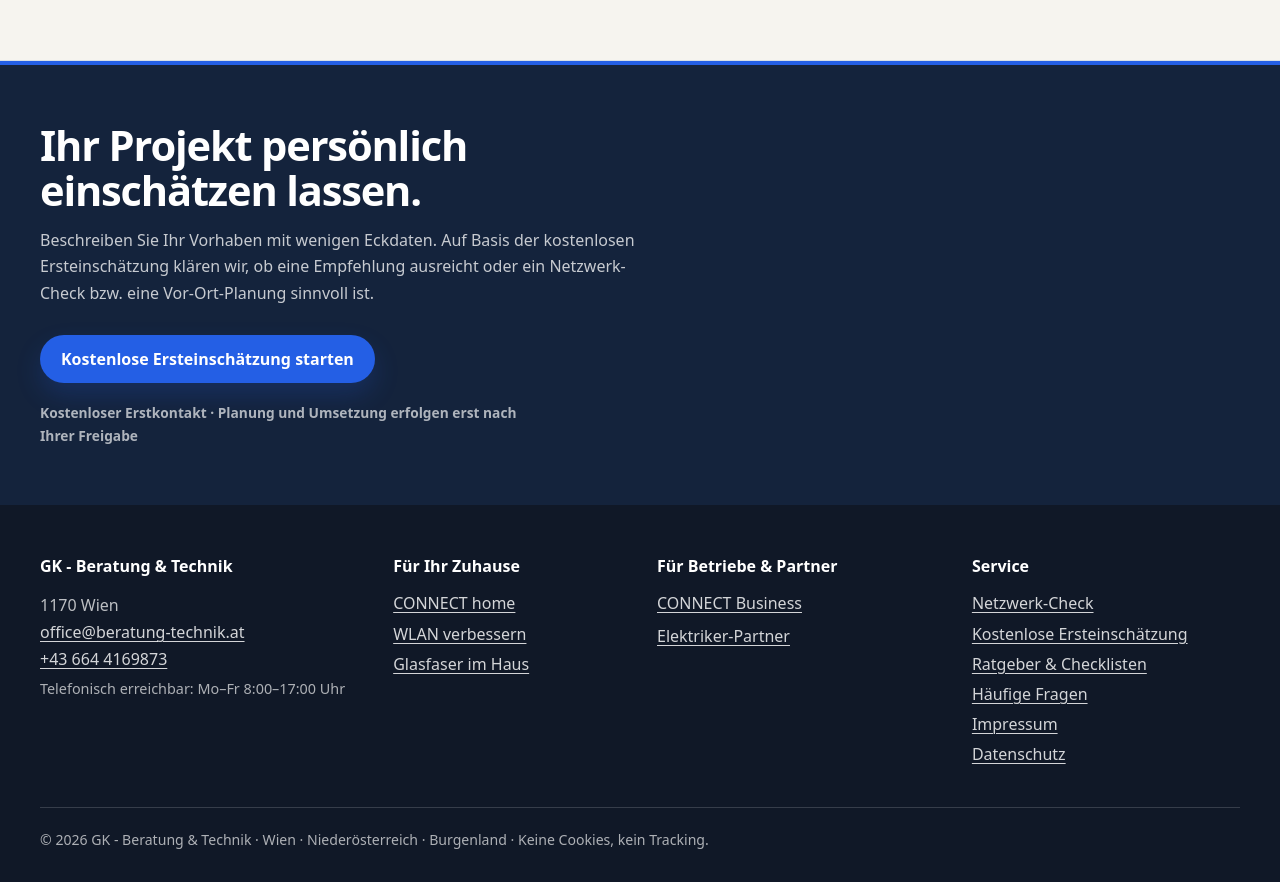
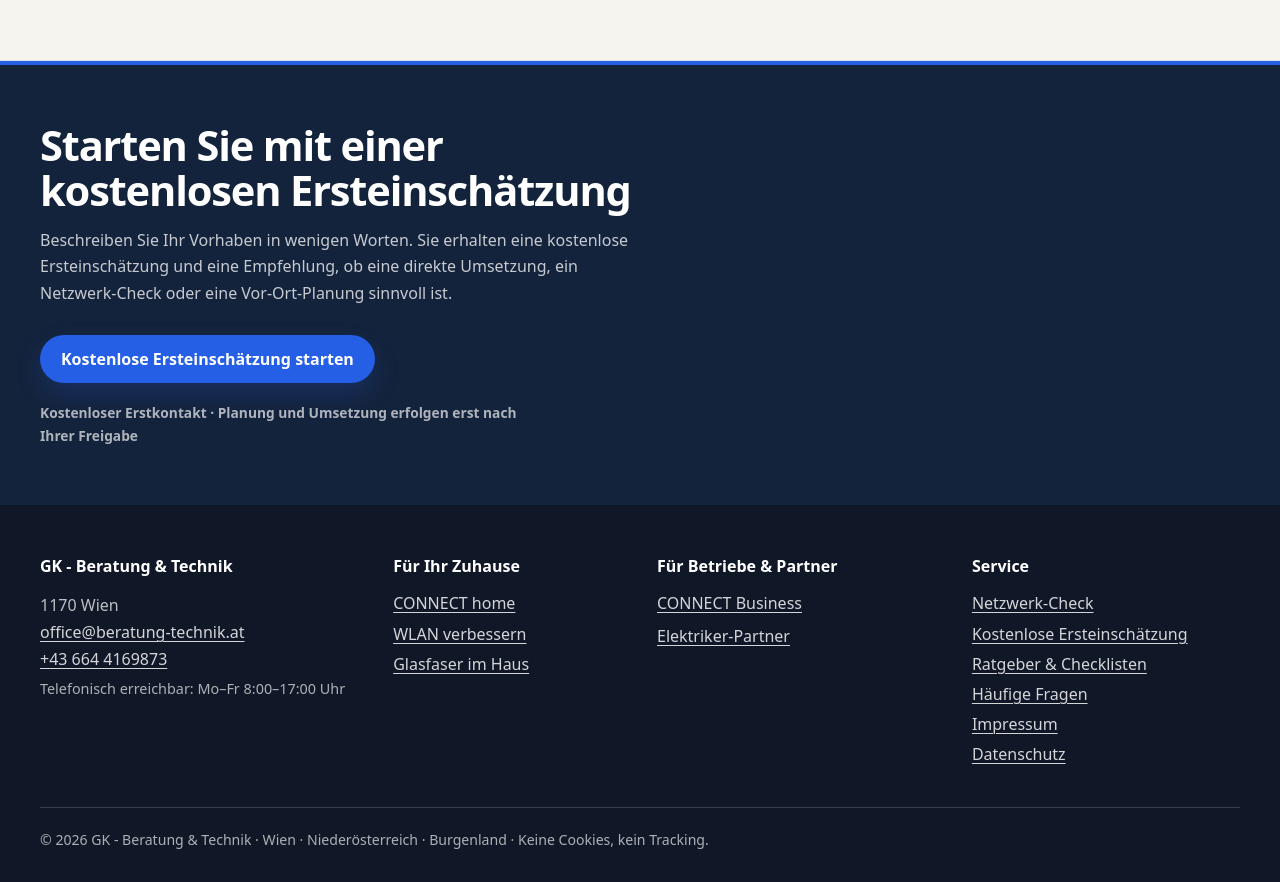
Before and after one commit to Progress654/Progress654.github.io, a website built with Vite: page test1/heimnetz-glasfaserplaner.html in a window 1280 px wide. Shown: the part 6600-7482 px from the top of the page. Built offline with nearby package versions, Linux system fonts and the light colour scheme.

Commit message:
Update heimnetz-glasfaserplaner.html

```diff
--- a/test1/heimnetz-glasfaserplaner.html
+++ b/test1/heimnetz-glasfaserplaner.html
@@ -222,7 +222,7 @@
       </div>
     </section>
 
-    <section class="cta-band"><div class="section-inner"><h2>Ihr Projekt persönlich einschätzen lassen.</h2><p>Beschreiben Sie Ihr Vorhaben mit wenigen Eckdaten. Auf Basis der kostenlosen Ersteinschätzung klären wir, ob eine Empfehlung ausreicht oder ein Netzwerk-Check bzw. eine Vor-Ort-Planung sinnvoll ist.</p><div class="cta-row"><a class="button" href="kontakt.html?anliegen=planung#projektformular">Kostenlose Ersteinschätzung starten</a></div><p class="cta-reassurance">Kostenloser Erstkontakt · Planung und Umsetzung erfolgen erst nach Ihrer Freigabe</p></div></section>
+    <section class="cta-band"><div class="section-inner"><h2>Starten Sie mit einer kostenlosen Ersteinschätzung</h2><p>Beschreiben Sie Ihr Vorhaben in wenigen Worten. Sie erhalten eine kostenlose Ersteinschätzung und eine Empfehlung, ob eine direkte Umsetzung, ein Netzwerk-Check oder eine Vor-Ort-Planung sinnvoll ist.</p><div class="cta-row"><a class="button" href="kontakt.html?anliegen=planung#projektformular">Kostenlose Ersteinschätzung starten</a></div><p class="cta-reassurance">Kostenloser Erstkontakt · Planung und Umsetzung erfolgen erst nach Ihrer Freigabe</p></div></section>
   </main>
    <footer class="site-footer"><div class="section-inner footer-grid"><div><strong>GK - Beratung & Technik</strong><p>1170 Wien<br><a href="mailto:office@beratung-technik.at">office@beratung-technik.at</a><br><a href="tel:+436644169873">+43 664 4169873</a><br><span class="footer-note">Telefonisch erreichbar: Mo–Fr 8:00–17:00 Uhr</span></p></div><div><strong>Für Ihr Zuhause</strong><ul><li><a href="heimnetz-glasfaserplaner.html">CONNECT home</a></li><li><a href="wlan-optimierung-wien-noe-burgenland.html">WLAN verbessern</a></li><li><a href="glasfaser-heimnetz-wien-noe-burgenland.html">Glasfaser im Haus</a></li></ul></div><div><strong>Für Betriebe & Partner</strong><ul><li><a href="netzwerk-kleine-bueros-praxis-wien-noe-burgenland.html">CONNECT Business</a></li><a href="heimnetz-elektriker-partner.html">Elektriker-Partner</a></li></ul></div><div><strong>Service</strong><ul><li><a href="preise.html">Netzwerk-Check</a></li><li><a href="kontakt.html">Kostenlose Ersteinschätzung</a></li><li><a href="ratgeber.html">Ratgeber & Checklisten</a></li><li><a href="faq.html">Häufige Fragen</a></li><li><a href="impressum.html">Impressum</a></li><li><a href="datenschutz.html">Datenschutz</a></li></ul></div></div><div class="section-inner legal">© <span data-year>2026</span> GK - Beratung & Technik · Wien · Niederösterreich · Burgenland · Keine Cookies, kein Tracking.</div></footer>
   <script type="module" src="assets/js/main.js"></script>
```
